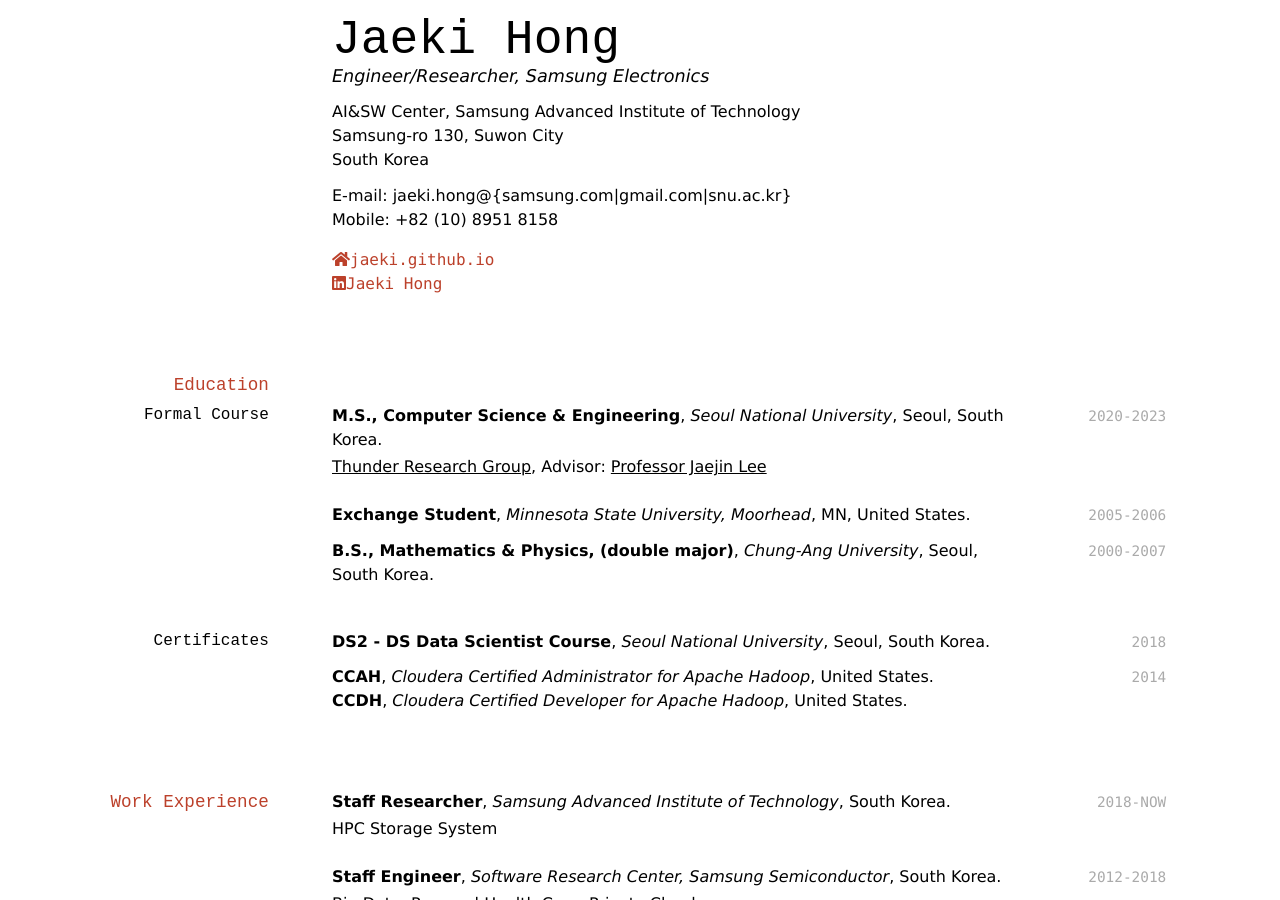
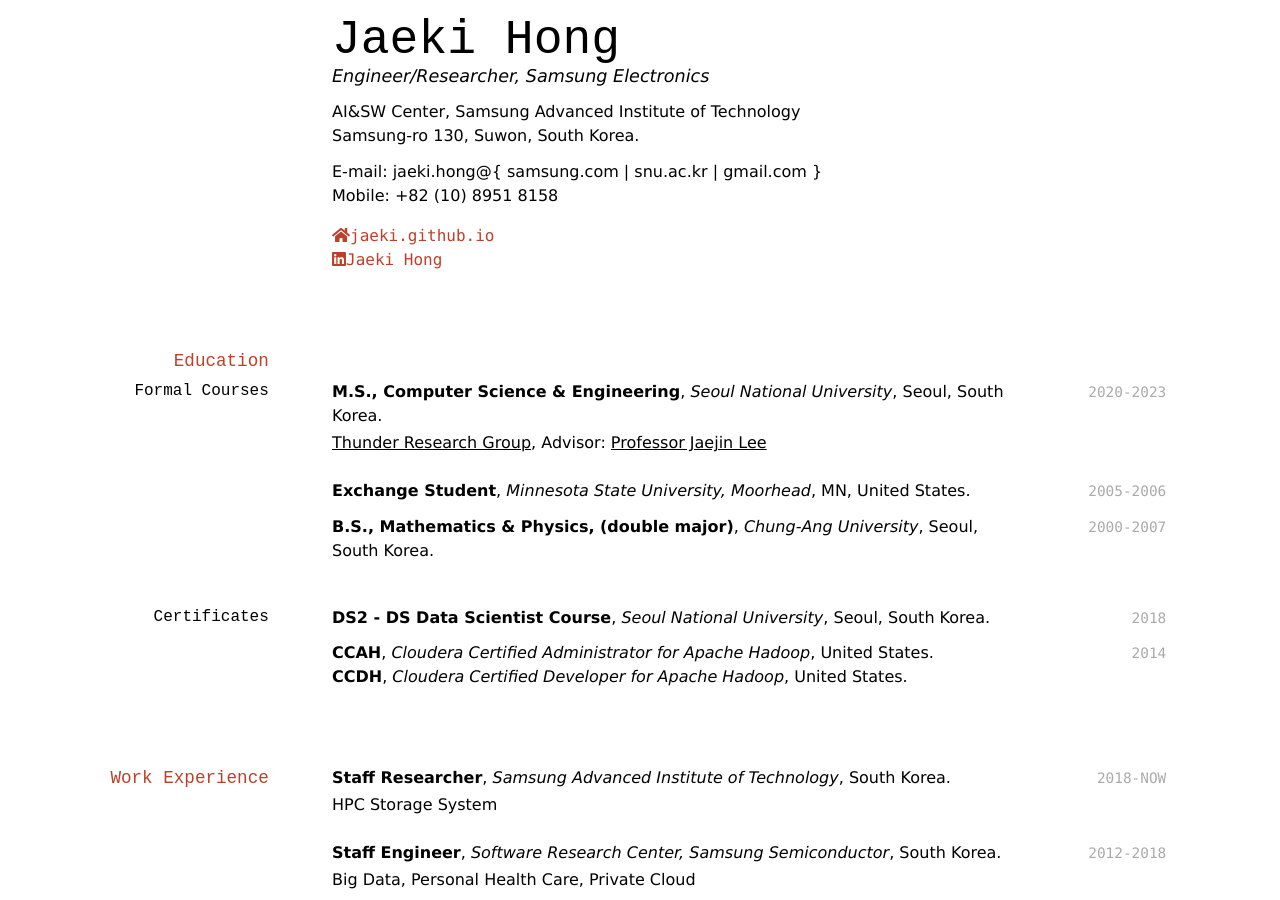
Before and after one commit to Jaeki/jaeki.github.io, a Jekyll site: the page built from index.md, in a window 1280 px wide and 900 px high. Built offline with Jekyll 4.4.1, drawn with Linux system fonts in a browser that asks for light colours; nearby versions of some CDN libraries; a style sheet for code colours, icons or effects is not loaded.

Commit message:
Update index.md

```diff
--- a/index.md
+++ b/index.md
@@ -6,10 +6,9 @@ title: Jaeki Hong's CV
 Engineer/Researcher, Samsung Electronics
 
 AI&SW Center, Samsung Advanced Institute of Technology<br/>
-Samsung-ro 130, Suwon City<br/>
-South Korea<br/>
+Samsung-ro 130, Suwon, South Korea.<br/>
 
-E-mail: jaeki.hong@{samsung.com|gmail.com|snu.ac.kr} <br/>
+E-mail: jaeki.hong@{ samsung.com | snu.ac.kr | gmail.com } <br/>
 Mobile: +82 (10) 8951 8158
 <div id="webaddress">
   <a href="https://jaeki.github.io"><i class="fas fa-home"></i>jaeki.github.io</a><br/>
@@ -18,7 +17,7 @@ Mobile: +82 (10) 8951 8158
 
 ## Education
 
-### Formal Course
+### Formal Courses
 
 `2020-2023`
 **M.S., Computer Science & Engineering**, *Seoul National University*, Seoul, South Korea.<br/>
```
